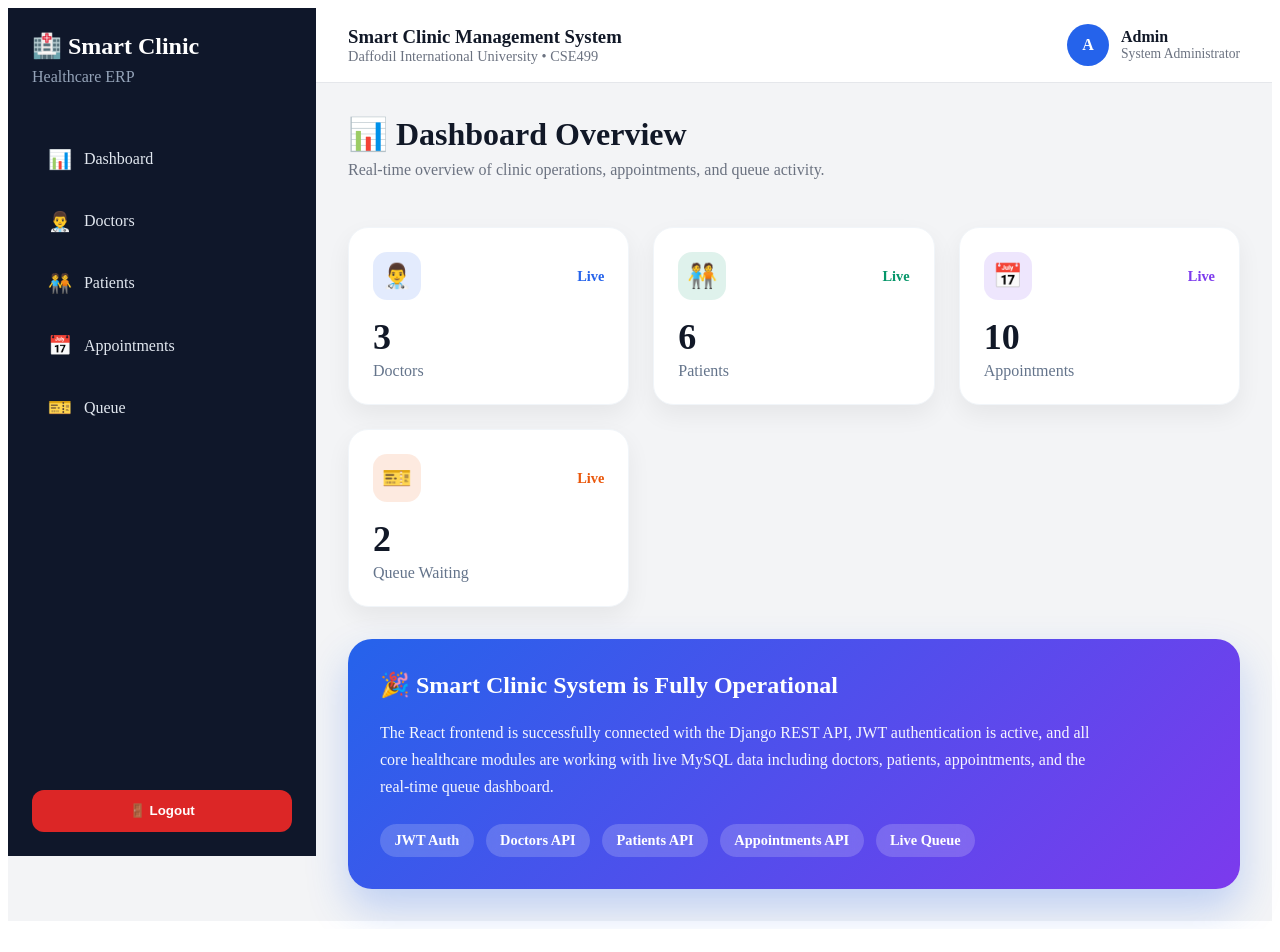
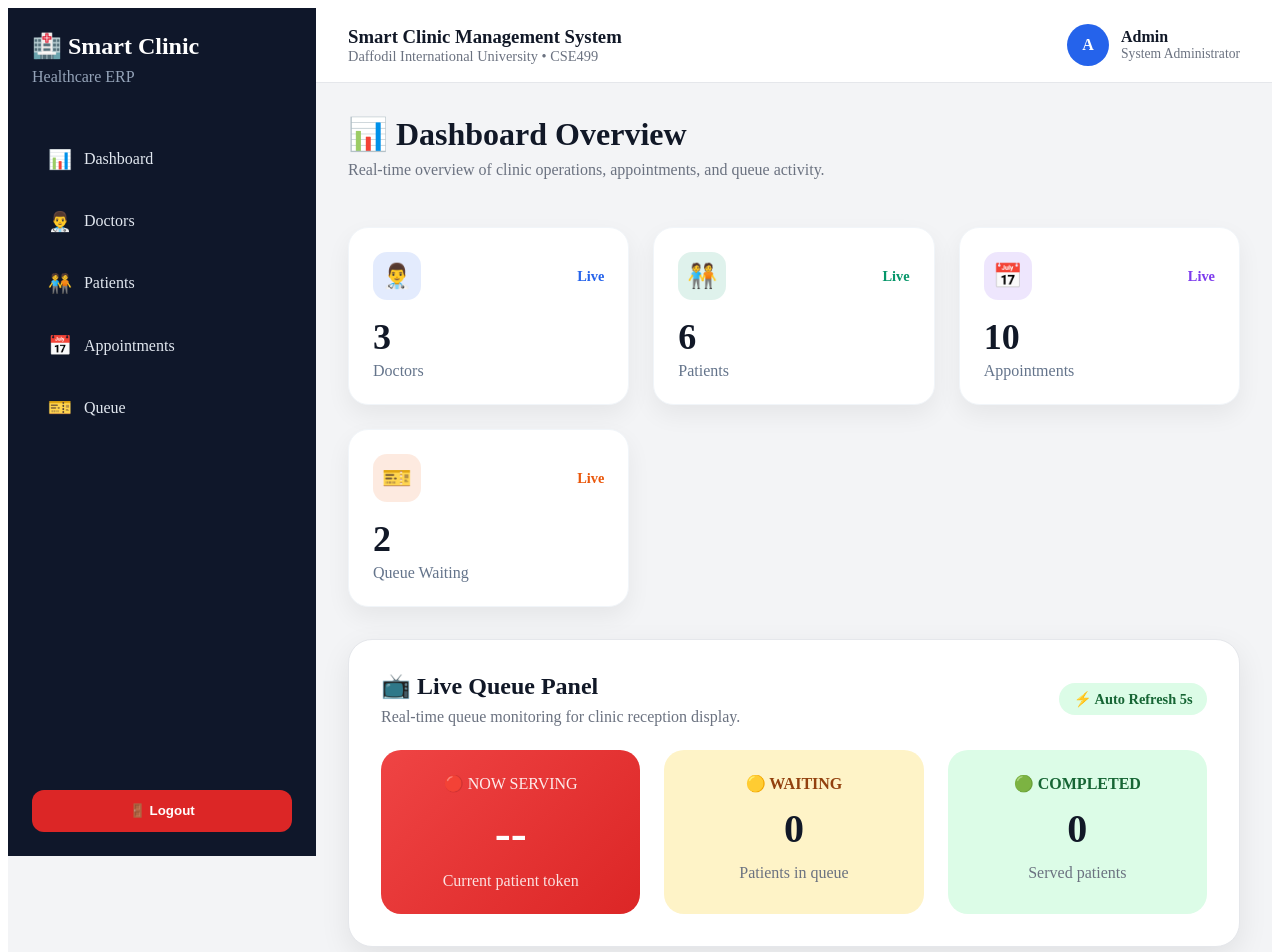
Before and after one commit to Ishtiak-Ahmed886/SmartClinicSystem, a React app in the folder frontend/: page /dashboard in a window 1280 px wide. Shown: the top 952 px of the page. Before the commit the page ends 929 px from the top, so only its background shows below. Built offline with nearby package versions, Linux system fonts and the light colour scheme; no server answers; sample sign-in values are in the browser's storage; the HTML template or start-up script is replaced by a standard one.

Commit message:
Live queue panel and real-time call-next workflow completed

```diff
--- a/frontend/src/pages/Dashboard.jsx
+++ b/frontend/src/pages/Dashboard.jsx
@@ -1,62 +1,91 @@
-import Layout from "../components/Layout";
+import { useEffect, useState } from 'react';
+import api from '../api/axios';
+import Layout from '../components/Layout';
 
 export default function Dashboard() {
+  const [liveQueue, setLiveQueue] = useState({
+    now_serving: null,
+    waiting_count: 0,
+    completed_count: 0,
+    total_queue: 0,
+  });
+
   const stats = [
-    { label: "Doctors", value: "3", color: "#2563eb", icon: "👨‍⚕️" },
-    { label: "Patients", value: "6", color: "#059669", icon: "🧑‍🤝‍🧑" },
-    { label: "Appointments", value: "10", color: "#7c3aed", icon: "📅" },
-    { label: "Queue Waiting", value: "2", color: "#ea580c", icon: "🎫" },
+    { label: 'Doctors', value: '3', color: '#2563eb', icon: '👨‍⚕️' },
+    { label: 'Patients', value: '6', color: '#059669', icon: '🧑‍🤝‍🧑' },
+    { label: 'Appointments', value: '10', color: '#7c3aed', icon: '📅' },
+    { label: 'Queue Waiting', value: '2', color: '#ea580c', icon: '🎫' },
   ];
+
+  useEffect(() => {
+    fetchLiveQueue();
+
+    const interval = setInterval(fetchLiveQueue, 5000);
+
+    return () => clearInterval(interval);
+  }, []);
+
+  const fetchLiveQueue = async () => {
+    try {
+      const response = await api.get('/queues/summary/');
+      setLiveQueue(response.data);
+    } catch (error) {
+      console.error('Live queue fetch failed:', error);
+    }
+  };
 
   return (
     <Layout>
-      <div style={{ display: "flex", flexDirection: "column", gap: "2rem" }}>
+      <div style={{ display: 'flex', flexDirection: 'column', gap: '2rem' }}>
+        {/* Dashboard Header */}
         <div>
-          <h1 style={{ margin: 0, fontSize: "2rem", color: "#111827" }}>
+          <h1 style={{ margin: 0, fontSize: '2rem', color: '#111827' }}>
             📊 Dashboard Overview
           </h1>
-          <p style={{ marginTop: "0.5rem", color: "#6b7280" }}>
-            Real-time overview of clinic operations, appointments, and queue activity.
+
+          <p style={{ marginTop: '0.5rem', color: '#6b7280' }}>
+            Real-time overview of clinic operations, appointments, and queue
+            activity.
           </p>
         </div>
 
         {/* Stats Grid */}
         <div
           style={{
-            display: "grid",
-            gridTemplateColumns: "repeat(auto-fit, minmax(220px, 1fr))",
-            gap: "1.5rem",
+            display: 'grid',
+            gridTemplateColumns: 'repeat(auto-fit, minmax(220px, 1fr))',
+            gap: '1.5rem',
           }}
         >
           {stats.map((item) => (
             <div
               key={item.label}
               style={{
-                background: "white",
-                padding: "1.5rem",
-                borderRadius: "20px",
-                boxShadow: "0 10px 25px rgba(0,0,0,0.06)",
-                border: "1px solid #f1f5f9",
+                background: 'white',
+                padding: '1.5rem',
+                borderRadius: '20px',
+                boxShadow: '0 10px 25px rgba(0,0,0,0.06)',
+                border: '1px solid #f1f5f9',
               }}
             >
               <div
                 style={{
-                  display: "flex",
-                  justifyContent: "space-between",
-                  alignItems: "center",
-                  marginBottom: "1rem",
+                  display: 'flex',
+                  justifyContent: 'space-between',
+                  alignItems: 'center',
+                  marginBottom: '1rem',
                 }}
               >
                 <div
                   style={{
-                    width: "48px",
-                    height: "48px",
-                    borderRadius: "14px",
-                    background: item.color + "20",
-                    display: "flex",
-                    alignItems: "center",
-                    justifyContent: "center",
-                    fontSize: "1.5rem",
+                    width: '48px',
+                    height: '48px',
+                    borderRadius: '14px',
+                    background: item.color + '20',
+                    display: 'flex',
+                    alignItems: 'center',
+                    justifyContent: 'center',
+                    fontSize: '1.5rem',
                   }}
                 >
                   {item.icon}
@@ -65,8 +94,8 @@ export default function Dashboard() {
                 <span
                   style={{
                     color: item.color,
-                    fontWeight: "600",
-                    fontSize: "0.9rem",
+                    fontWeight: '600',
+                    fontSize: '0.9rem',
                   }}
                 >
                   Live
@@ -75,66 +104,226 @@ export default function Dashboard() {
 
               <div
                 style={{
-                  fontSize: "2.25rem",
-                  fontWeight: "700",
-                  color: "#111827",
+                  fontSize: '2.25rem',
+                  fontWeight: '700',
+                  color: '#111827',
                 }}
               >
                 {item.value}
               </div>
 
-              <div style={{ color: "#64748b", marginTop: "0.25rem" }}>
+              <div style={{ color: '#64748b', marginTop: '0.25rem' }}>
                 {item.label}
               </div>
             </div>
           ))}
         </div>
 
+        {/* LIVE QUEUE PANEL */}
+        <div
+          style={{
+            background: 'white',
+            borderRadius: '24px',
+            padding: '2rem',
+            boxShadow: '0 10px 30px rgba(0,0,0,0.08)',
+            border: '1px solid #e5e7eb',
+          }}
+        >
+          <div
+            style={{
+              display: 'flex',
+              justifyContent: 'space-between',
+              alignItems: 'center',
+              marginBottom: '1.5rem',
+              flexWrap: 'wrap',
+              gap: '1rem',
+            }}
+          >
+            <div>
+              <h2
+                style={{
+                  margin: 0,
+                  fontSize: '1.5rem',
+                  color: '#111827',
+                }}
+              >
+                📺 Live Queue Panel
+              </h2>
+
+              <p
+                style={{
+                  margin: '0.5rem 0 0',
+                  color: '#6b7280',
+                }}
+              >
+                Real-time queue monitoring for clinic reception display.
+              </p>
+            </div>
+
+            <span
+              style={{
+                background: '#dcfce7',
+                color: '#166534',
+                padding: '0.45rem 0.9rem',
+                borderRadius: '999px',
+                fontWeight: '700',
+                fontSize: '0.9rem',
+              }}
+            >
+              ⚡ Auto Refresh 5s
+            </span>
+          </div>
+
+          <div
+            style={{
+              display: 'grid',
+              gridTemplateColumns: 'repeat(auto-fit, minmax(220px, 1fr))',
+              gap: '1.5rem',
+            }}
+          >
+            {/* Now Serving */}
+            <div
+              style={{
+                background: 'linear-gradient(135deg, #ef4444, #dc2626)',
+                color: 'white',
+                borderRadius: '20px',
+                padding: '1.5rem',
+                textAlign: 'center',
+              }}
+            >
+              <div style={{ fontSize: '1rem', opacity: 0.9 }}>
+                🔴 NOW SERVING
+              </div>
+
+              <div
+                style={{
+                  fontSize: '3rem',
+                  fontWeight: '800',
+                  margin: '0.75rem 0',
+                }}
+              >
+                {liveQueue.now_serving
+                  ? `#${liveQueue.now_serving}`
+                  : '--'}
+              </div>
+
+              <div style={{ opacity: 0.85 }}>
+                Current patient token
+              </div>
+            </div>
+
+            {/* Waiting */}
+            <div
+              style={{
+                background: '#fef3c7',
+                borderRadius: '20px',
+                padding: '1.5rem',
+                textAlign: 'center',
+              }}
+            >
+              <div style={{ color: '#92400e', fontWeight: '700' }}>
+                🟡 WAITING
+              </div>
+
+              <div
+                style={{
+                  fontSize: '2.5rem',
+                  fontWeight: '800',
+                  color: '#111827',
+                  margin: '0.75rem 0',
+                }}
+              >
+                {liveQueue.waiting_count}
+              </div>
+
+              <div style={{ color: '#6b7280' }}>
+                Patients in queue
+              </div>
+            </div>
+
+            {/* Completed */}
+            <div
+              style={{
+                background: '#dcfce7',
+                borderRadius: '20px',
+                padding: '1.5rem',
+                textAlign: 'center',
+              }}
+            >
+              <div style={{ color: '#166534', fontWeight: '700' }}>
+                🟢 COMPLETED
+              </div>
+
+              <div
+                style={{
+                  fontSize: '2.5rem',
+                  fontWeight: '800',
+                  color: '#111827',
+                  margin: '0.75rem 0',
+                }}
+              >
+                {liveQueue.completed_count}
+              </div>
+
+              <div style={{ color: '#6b7280' }}>
+                Served patients
+              </div>
+            </div>
+          </div>
+        </div>
+
         {/* Welcome Card */}
         <div
           style={{
             background:
-              "linear-gradient(135deg, #2563eb 0%, #7c3aed 100%)",
-            borderRadius: "24px",
-            padding: "2rem",
-            color: "white",
-            boxShadow: "0 20px 40px rgba(37,99,235,0.25)",
+              'linear-gradient(135deg, #2563eb 0%, #7c3aed 100%)',
+            borderRadius: '24px',
+            padding: '2rem',
+            color: 'white',
+            boxShadow: '0 20px 40px rgba(37,99,235,0.25)',
           }}
         >
-          <h2 style={{ marginTop: 0, fontSize: "1.5rem" }}>
+          <h2 style={{ marginTop: 0, fontSize: '1.5rem' }}>
             🎉 Smart Clinic System is Fully Operational
           </h2>
-          <p style={{ opacity: 0.95, lineHeight: 1.7, maxWidth: "720px" }}>
-            The React frontend is successfully connected with the Django REST API,
-            JWT authentication is active, and all core healthcare modules are working
-            with live MySQL data including doctors, patients, appointments, and the
-            real-time queue dashboard.
+
+          <p
+            style={{
+              opacity: 0.95,
+              lineHeight: 1.7,
+              maxWidth: '720px',
+            }}
+          >
+            The React frontend is successfully connected with the Django REST
+            API, JWT authentication is active, and all core healthcare modules
+            are working with live MySQL data including doctors, patients,
+            appointments, and the real-time queue dashboard.
           </p>
 
           <div
             style={{
-              display: "flex",
-              flexWrap: "wrap",
-              gap: "0.75rem",
-              marginTop: "1.5rem",
+              display: 'flex',
+              flexWrap: 'wrap',
+              gap: '0.75rem',
+              marginTop: '1.5rem',
             }}
           >
             {[
-              "JWT Auth",
-              "Doctors API",
-              "Patients API",
-              "Appointments API",
-              "Live Queue",
+              'JWT Auth',
+              'Doctors API',
+              'Patients API',
+              'Appointments API',
+              'Live Queue',
             ].map((tag) => (
               <span
                 key={tag}
                 style={{
-                  background: "rgba(255,255,255,0.18)",
-                  padding: "0.5rem 0.9rem",
-                  borderRadius: "999px",
-                  fontSize: "0.9rem",
-                  fontWeight: "600",
-                  backdropFilter: "blur(8px)",
+                  background: 'rgba(255,255,255,0.18)',
+                  padding: '0.5rem 0.9rem',
+                  borderRadius: '999px',
+                  fontSize: '0.9rem',
+                  fontWeight: '600',
+                  backdropFilter: 'blur(8px)',
                 }}
               >
                 {tag}
--- a/frontend/src/pages/Queue.jsx
+++ b/frontend/src/pages/Queue.jsx
@@ -5,6 +5,14 @@ import Layout from '../components/Layout';
 export default function Queue() {
   const [queues, setQueues] = useState([]);
   const [loading, setLoading] = useState(true);
+  const [callingNext, setCallingNext] = useState(false);
+
+  const [summary, setSummary] = useState({
+    now_serving: null,
+    waiting_count: 0,
+    completed_count: 0,
+    total_queue: 0,
+  });
 
   useEffect(() => {
     fetchQueues();
@@ -12,8 +20,13 @@ export default function Queue() {
 
   const fetchQueues = async () => {
     try {
-      const response = await api.get('/queue/');
-      setQueues(response.data.results || response.data);
+      const [queueRes, summaryRes] = await Promise.all([
+        api.get('/queue/'),
+        api.get('/queue/summary/'),
+      ]);
+
+      setQueues(queueRes.data.results || queueRes.data || []);
+      setSummary(summaryRes.data);
     } catch (error) {
       console.error(error);
     } finally {
@@ -48,7 +61,17 @@ export default function Queue() {
     <Layout>
       <div>
         {/* Header */}
-        <div style={{ marginBottom: '2rem' }}>
+        <div
+          style={{
+            marginBottom: '2rem',
+            display: 'flex',
+            justifyContent: 'space-between',
+            alignItems: 'center',
+            flexWrap: 'wrap',
+            gap: '1rem',
+          }}
+        >
+          <div>
             <h1
               style={{
                 margin: 0,
@@ -65,8 +88,43 @@ export default function Queue() {
                 marginTop: '0.5rem',
               }}
             >
-            Monitor live queue activity, token progression, patient flow, and waiting status.
+              Monitor live queue activity, token progression, patient flow, and
+              waiting status.
             </p>
+          </div>
+
+          <button
+            onClick={async () => {
+              try {
+                setCallingNext(true);
+
+                const response = await api.post('/queue/next/');
+
+                alert(response.data.message);
+
+                fetchQueues();
+              } catch (error) {
+                console.error(error);
+                alert('Failed to call next patient');
+              } finally {
+                setCallingNext(false);
+              }
+            }}
+            disabled={callingNext}
+            style={{
+              background: callingNext ? '#94a3b8' : '#2563eb',
+              color: 'white',
+              border: 'none',
+              padding: '0.9rem 1.4rem',
+              borderRadius: '12px',
+              cursor: callingNext ? 'not-allowed' : 'pointer',
+              fontWeight: '700',
+              fontSize: '1rem',
+              boxShadow: '0 6px 16px rgba(37,99,235,0.25)',
+            }}
+          >
+            {callingNext ? '⏳ Calling...' : '📢 Call Next Patient'}
+          </button>
         </div>
 
         {/* Table Card */}
@@ -195,6 +253,23 @@ export default function Queue() {
             gap: '1rem',
           }}
         >
+          <div
+            style={{
+              background: 'linear-gradient(135deg, #ef4444, #dc2626)',
+              color: 'white',
+              borderRadius: '16px',
+              padding: '1.25rem',
+              textAlign: 'center',
+            }}
+          >
+            <div style={{ fontSize: '2rem', fontWeight: '700' }}>
+              {summary.now_serving ? `#${summary.now_serving}` : '--'}
+            </div>
+
+            <div style={{ opacity: 0.9, fontWeight: '600' }}>
+              🔴 Now Serving
+            </div>
+          </div>
           <div style={summaryCard('#fef3c7')}>
             <div style={{ fontSize: '2rem', fontWeight: '700' }}>
               {queues.filter((q) => q.status === 'waiting').length}
```
Lines whose indentation alone changed are shown as unchanged.
